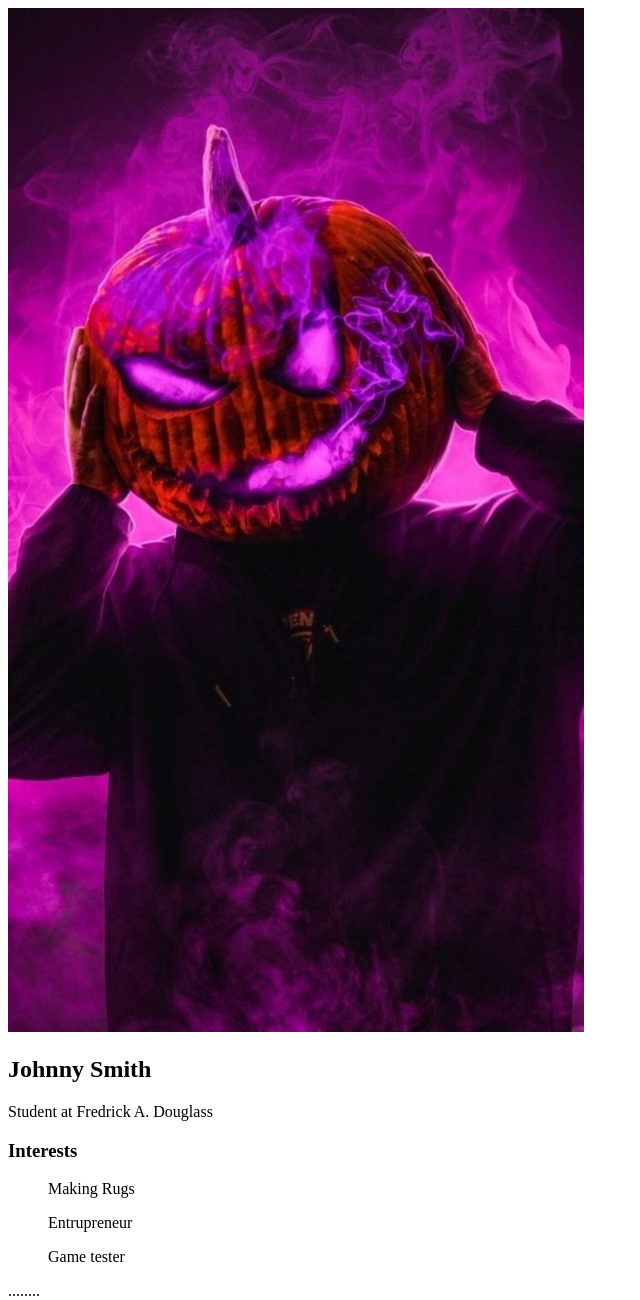
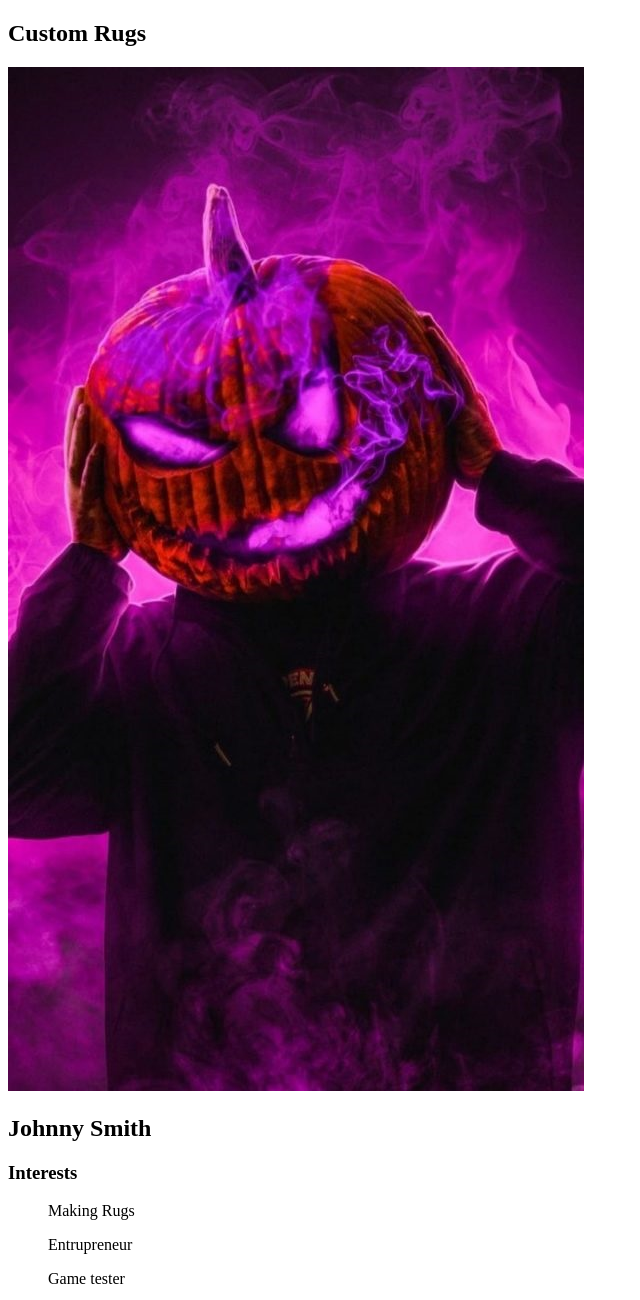
Before and after one commit to Jayyturnt9/Jayyturnt9.github.io, a plain HTML site: page index.html in a window 1280 px wide. Shown: the whole page, without its empty margins (0-640 px from the left). Drawn offline with Linux system fonts and the light colour scheme.

Commit message:
worked on home page/ portfolio

```diff
--- a/index.html
+++ b/index.html
@@ -8,7 +8,7 @@
 <body>
     <div>
         <nav>
-
+            <h1>Custom Rugs</h1>
         </nav>
 
         <main>
@@ -20,7 +20,7 @@
             <!-- Content Section -->
             <div>
                 <h2> Johnny Smith</h2>
-                <p>Student at Fredrick A. Douglass</p>
+                <p></p>
                 <!-- Interests section -->
                 <div>
                     <h3> Interests</h3>
@@ -35,5 +35,3 @@
 </body>
 
 </html>
-
-........
```
